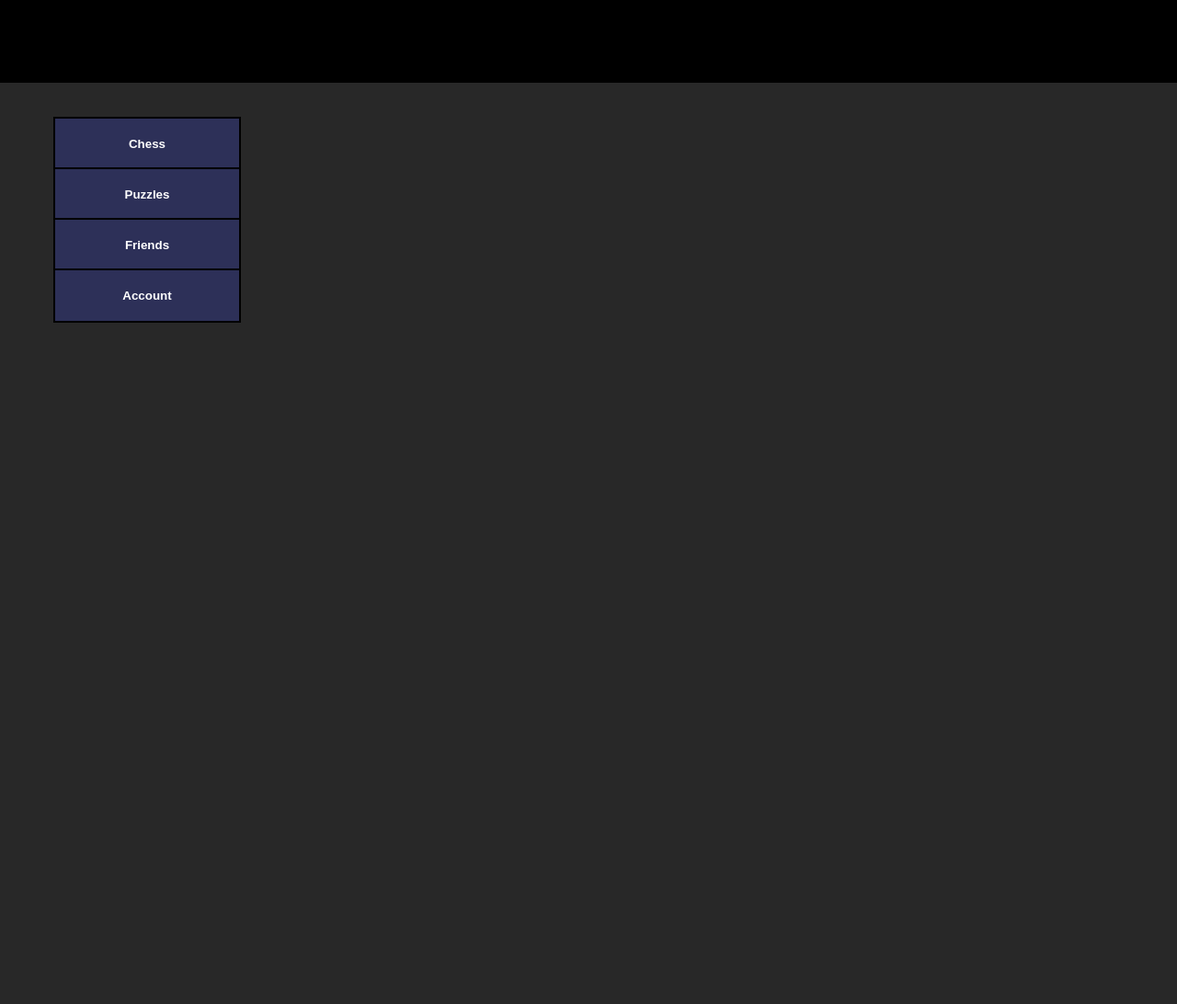
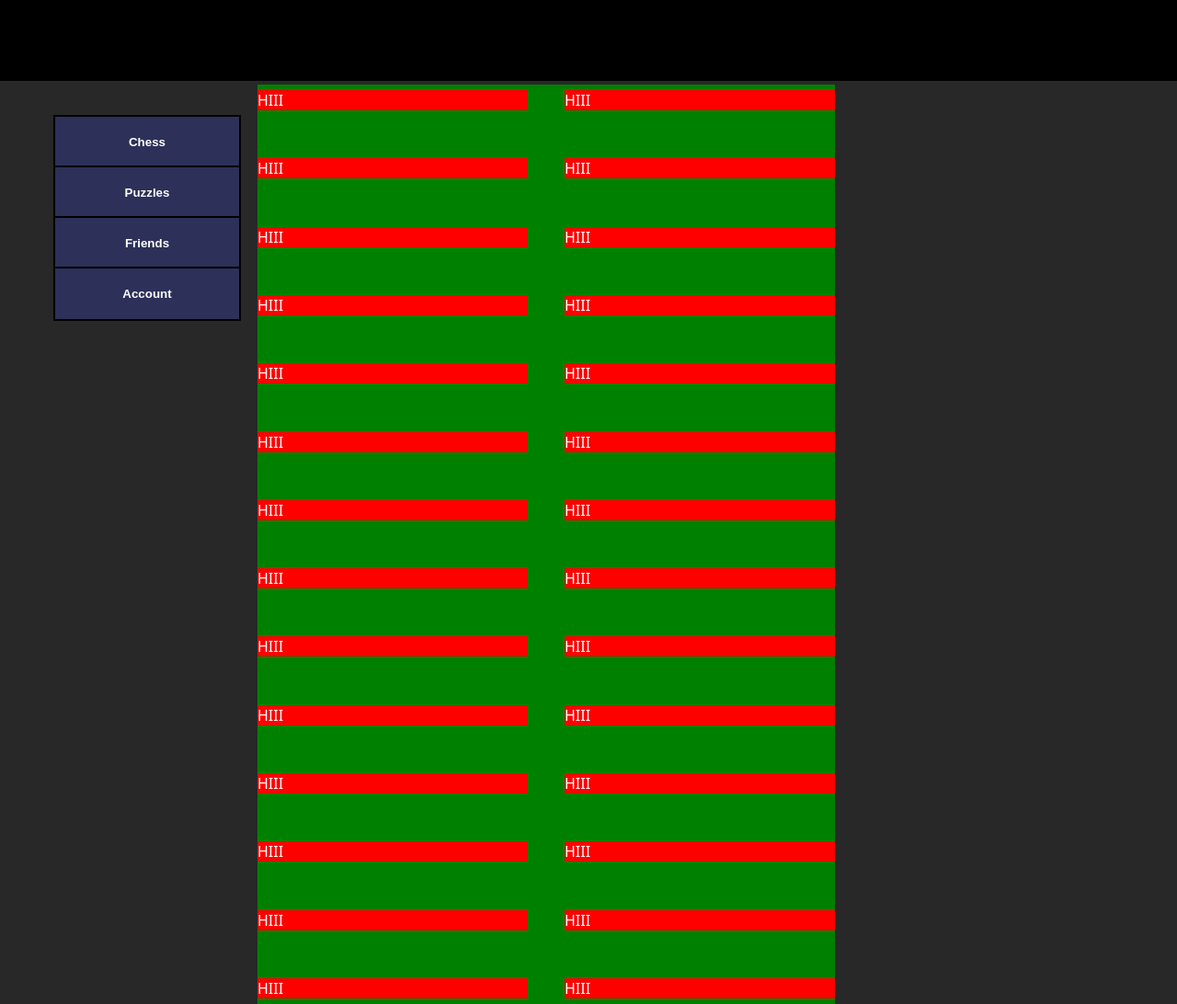
Before and after one commit to penguinawesome1/chess-website, a plain HTML site: page friends.html in a window 1280 px wide. Shown: the whole page at 92% size. Before the commit the page ends 800 px from the top, so only its background shows below. Drawn offline with Linux system fonts and the light colour scheme.

Commit message:
Add files via upload

```diff
--- /dev/null
+++ b/friends.css
@@ -0,0 +1,17 @@
+.friend-list {
+    display: flex;
+    justify-content: center;
+    align-items: center;
+    flex-wrap: wrap;
+    gap: 40px;
+    background-color: green;
+    margin-right: 30%;
+    height: 1000px;
+}
+
+.friend-tile {
+    background-color: red;
+    /* width: 100px;
+    height: 100px; */
+    flex: 1 200px;
+}
--- a/friends.html
+++ b/friends.html
@@ -7,6 +7,7 @@
     <title>Friends</title>
 
     <link rel="stylesheet" href="general.css">
+    <link rel="stylesheet" href="friends.css">
     <script src="friends.js" defer></script>
 </head>
 <body class="dark-mode">
@@ -18,6 +19,36 @@
             <a href="friends.html"><button id="friends" class="nav-btn">Friends</button></a>
             <a href="account.html"><button id="account" class="nav-btn nav-btn-inverse">Account</button></a>
         </div>
+        <div class="friend-list">
+            <div class="friend-tile">HIII</div>
+            <div class="friend-tile">HIII</div>
+            <div class="friend-tile">HIII</div>
+            <div class="friend-tile">HIII</div>
+            <div class="friend-tile">HIII</div>
+            <div class="friend-tile">HIII</div>
+            <div class="friend-tile">HIII</div>
+            <div class="friend-tile">HIII</div>
+            <div class="friend-tile">HIII</div>
+            <div class="friend-tile">HIII</div>
+            <div class="friend-tile">HIII</div>
+            <div class="friend-tile">HIII</div>
+            <div class="friend-tile">HIII</div>
+            <div class="friend-tile">HIII</div>
+            <div class="friend-tile">HIII</div>
+            <div class="friend-tile">HIII</div>
+            <div class="friend-tile">HIII</div>
+            <div class="friend-tile">HIII</div>
+            <div class="friend-tile">HIII</div>
+            <div class="friend-tile">HIII</div>
+            <div class="friend-tile">HIII</div>
+            <div class="friend-tile">HIII</div>
+            <div class="friend-tile">HIII</div>
+            <div class="friend-tile">HIII</div>
+            <div class="friend-tile">HIII</div>
+            <div class="friend-tile">HIII</div>
+            <div class="friend-tile">HIII</div>
+            <div class="friend-tile">HIII</div>
+        </div>
     </div>
 </body>
 </html>
--- a/general.css
+++ b/general.css
@@ -20,38 +20,32 @@ body {
 }
 
 .header {
-    background-color: black;
-    border: 0;
-    outline: 0;
-    padding: 15px 15px;
-    cursor: pointer;
     display: flex;
     justify-content: center;
-    gap: 10px;
-    height: 60px;
+    gap: 1rem;
+    background-color: black;
+    padding: 1rem;
+    height: 3.5rem;
 }
 
 .header-btn {
-    display: inline-block;
     outline: 0;
     border: 0;
     cursor: pointer;
     background-color: #4299e1;
-    border-radius: 4px;
-    padding: 12px 24px;
-    font-size: 24px;
-    border-bottom: 4px solid #2b6cb0;
+    border-radius: .25rem;
+    border-bottom: .25rem solid #2b6cb0;
+    font-size: 1.5rem;
     font-weight: 700;
-    line-height: 26px;
     user-select: none;
-    width: 170px;
+    width: 10rem;
     color: white;
 }
 
 .header-btn:hover {
     background-color: orange;
-    border-bottom: 4px solid darkorange;
-    transform: translateY(-4px);
+    border-bottom: .25rem solid darkorange;
+    transform: translateY(-.25rem);
 }
 
 .header-btn:active {
@@ -60,24 +54,22 @@ body {
 
 .header-btn-off {
     background-color: gray;
-    border-bottom: 4px solid gray;
+    border-bottom: .25rem solid gray;
     color: black;
     pointer-events: none;
 }
 
 .chessboard {
-    width: 600px;
-    height: 600px;
+    width: 32vw;
+    height: 32vw;
     display: grid;
-    grid-template-columns: repeat(8, 75px);
-    grid-template-rows: repeat(8, 75px);
+    grid-template-columns: repeat(8, 4vw);
+    grid-template-rows: repeat(8, 4vw);
     user-select: none;
 }
 
 .square {
-    width: 75px;
-    height: 75px;
-    text-align: center;
+
 }
 
 .black-square {
```
Also changed, not shown: account.js (+9 -9 lines).
